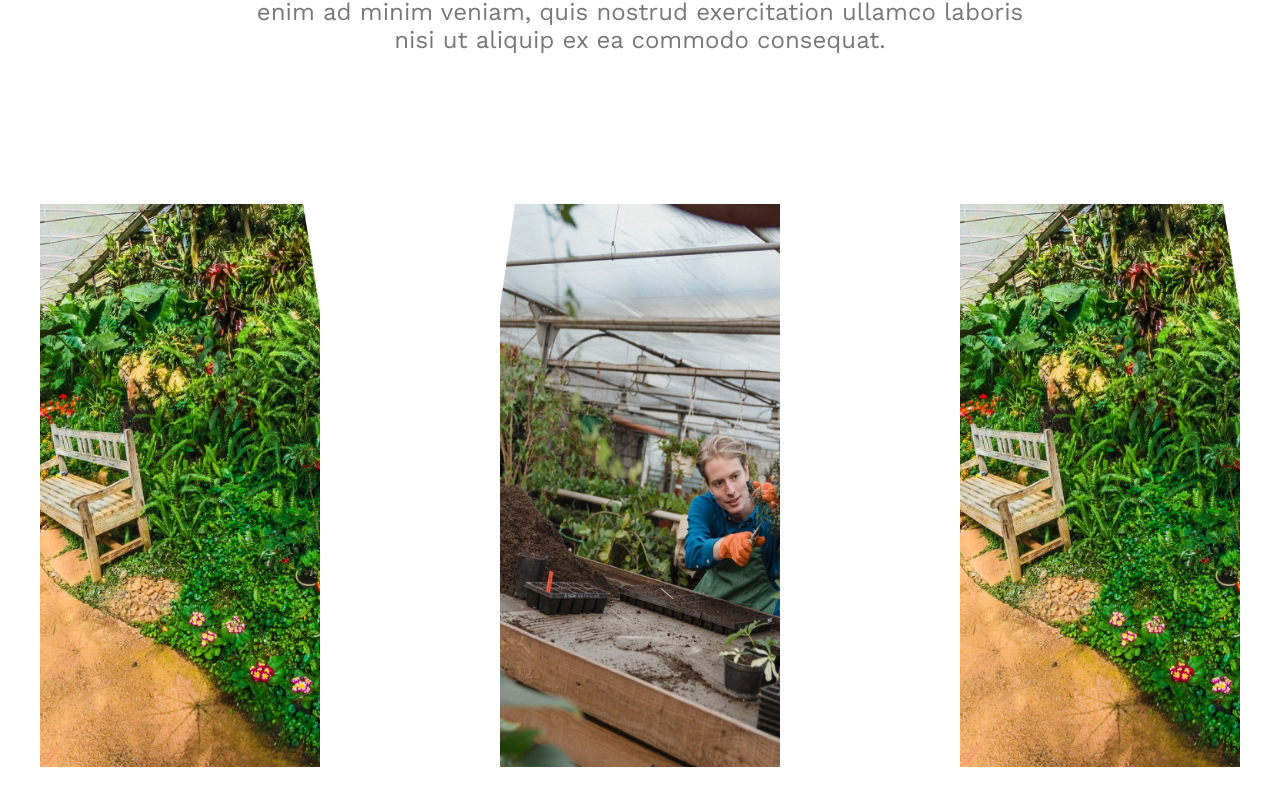
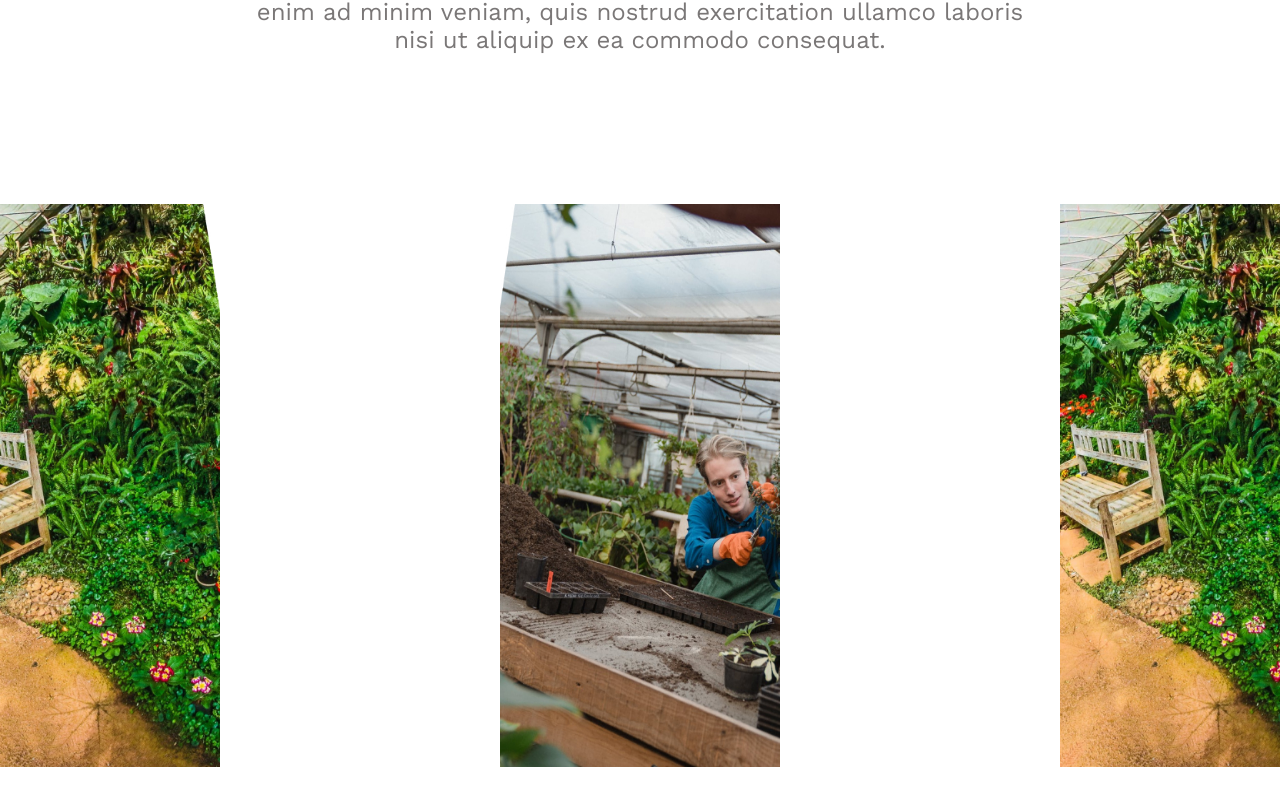
Before and after one commit to zubair7384/TenTwentyTestTask, a React app: page / in a window 1280 px wide. Shown: the part 1054-1860 px from the top of the page. Built offline with nearby package versions, Linux system fonts and the light colour scheme.

Commit message:
test-last

```diff
--- a/src/container/MainBanner/index.jsx
+++ b/src/container/MainBanner/index.jsx
@@ -29,7 +29,7 @@ const MainBanner = () => {
   return (
     <div className="main-banner">
       <MainSlider
-        timeInterval={100000}
+        timeInterval={10000}
         images={mainSliderImages}
         thumbs={mainSliderThumbs}
       />
--- a/src/container/QualityProducts/index.jsx
+++ b/src/container/QualityProducts/index.jsx
@@ -14,7 +14,7 @@ const QualityProducts = () => {
     dragSpeed: 0.4,
     itemWidth: 280,
     itemHeight: 657,
-    itemSideOffsets: 90,
+    itemSideOffsets: 140,
   };
   const itemStyle = {
     width: `${setting.itemWidth}px`,
--- a/src/container/QualityProducts/qualityProducts.scss
+++ b/src/container/QualityProducts/qualityProducts.scss
@@ -29,6 +29,9 @@
         margin: 0 auto;
         font-size: 28px;
       }
+      @include breakpoint-sm {
+        font-size: 20px;
+      }
     }
   }
 }
```
